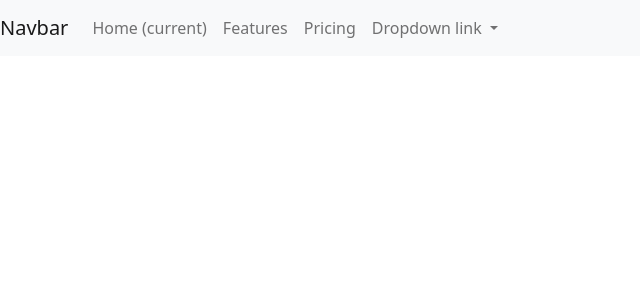
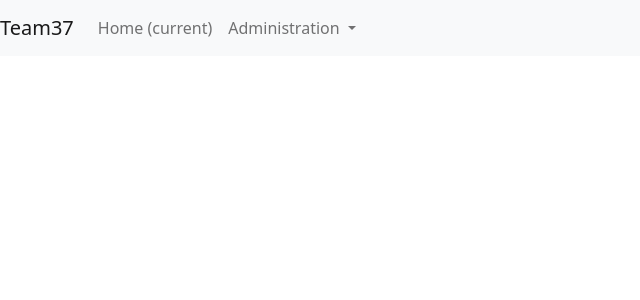
Before and after one commit to javallej/Team37, an Angular app in the folder Team37FrontPage/: page / in a window 1280 px wide. Shown: the top 300 px of the page, without its empty margins (0-640 px from the left). Built offline with nearby package versions, Linux system fonts and the light colour scheme.

Commit message:
HTML Update

```diff
--- a/Team37FrontPage/src/app/menu/menu.component.html
+++ b/Team37FrontPage/src/app/menu/menu.component.html
@@ -1,5 +1,5 @@
 <nav class="navbar navbar-expand-lg navbar-light bg-light">
-  <a class="navbar-brand" href="#">Navbar</a>
+  <a class="navbar-brand" href="#">Team37</a>
   <button class="navbar-toggler" type="button" data-toggle="collapse" data-target="#navbarNavDropdown" aria-controls="navbarNavDropdown" aria-expanded="false" aria-label="Toggle navigation">
     <span class="navbar-toggler-icon"></span>
   </button>
@@ -7,21 +7,14 @@
     <ul class="navbar-nav">
       <li class="nav-item active">
         <a class="nav-link" href="#">Home <span class="sr-only">(current)</span></a>
-      </li>
-      <li class="nav-item">
-        <a class="nav-link" href="#">Features</a>
-      </li>
-      <li class="nav-item">
-        <a class="nav-link" href="#">Pricing</a>
-      </li>
       <li class="nav-item dropdown">
         <a class="nav-link dropdown-toggle" href="#" id="navbarDropdownMenuLink" data-bs-toggle="dropdown" aria-haspopup="true" aria-expanded="false">
-          Dropdown link
+          Administration
         </a>
         <div class="dropdown-menu" aria-labelledby="navbarDropdownMenuLink">
-          <a class="dropdown-item" href="#">Action</a>
-          <a class="dropdown-item" href="#">Another action</a>
-          <a class="dropdown-item" href="#">Something else here</a>
+          <a class="dropdown-item" href="#">Add Team Member</a>
+          <a class="dropdown-item" href="#">Edit Team Member</a>
+          <a class="dropdown-item" href="#">Remove Team Member</a>
         </div>
       </li>
     </ul>
```
